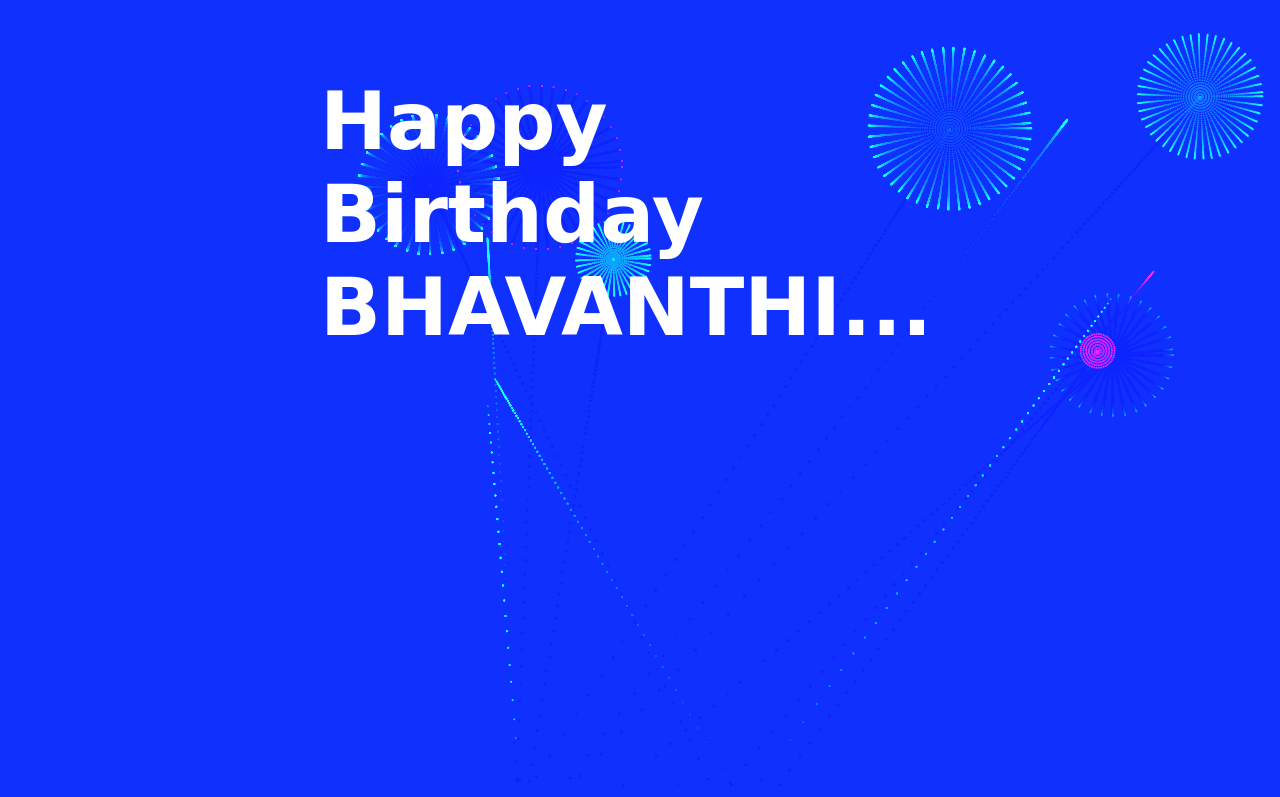
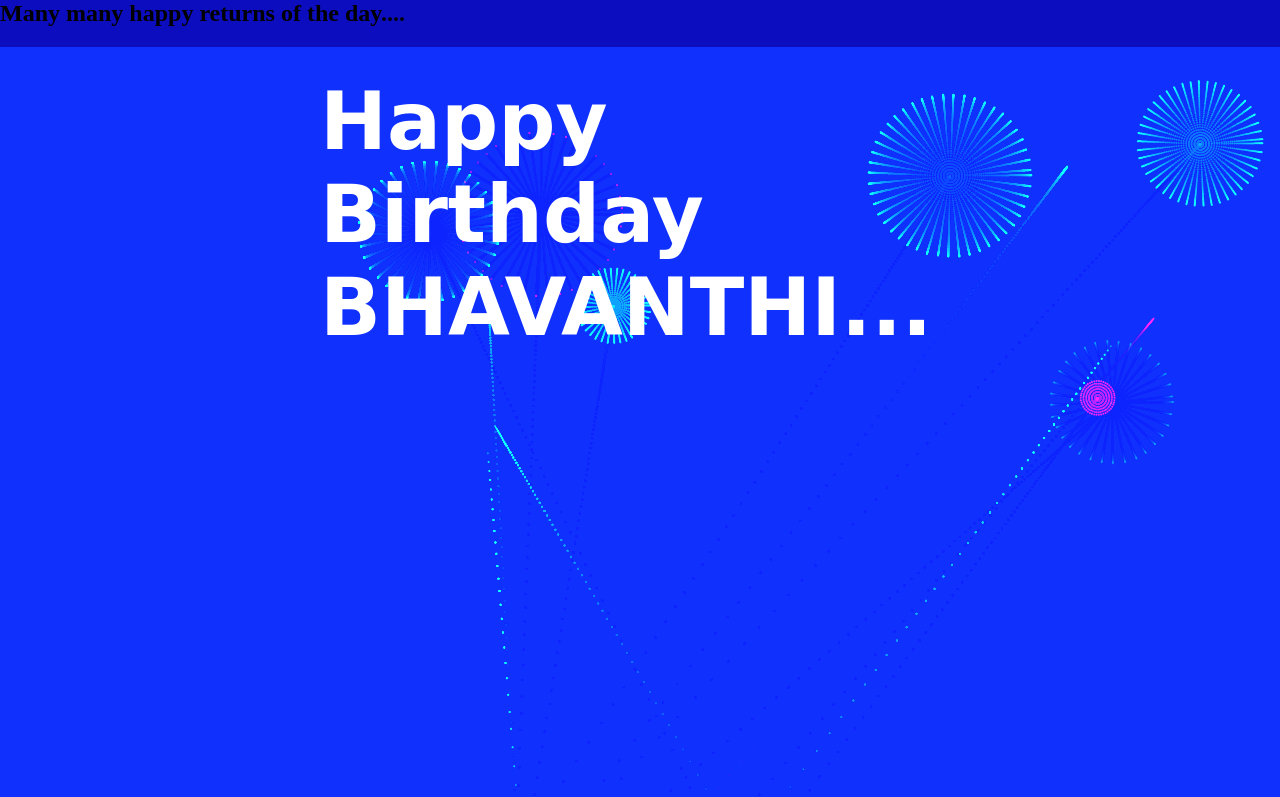
Before and after one commit to Prabharoop/hbdBhavanthi, a plain HTML site: page index.html in a window 1280 px wide. Shown: the top 797 px of the page. Drawn offline with Linux system fonts and the light colour scheme.

Commit message:
Update index.html
simply added a wish

```diff
--- a/index.html
+++ b/index.html
@@ -287,6 +287,7 @@
   </head>
   <body translate="no">
     <h1>Happy Birthday BHAVANTHI...</h1>
+    <h2>Many many happy returns of the day....</h2>
 
     <canvas id="birthday"></canvas>
     <script src="index.js"></script>
```
